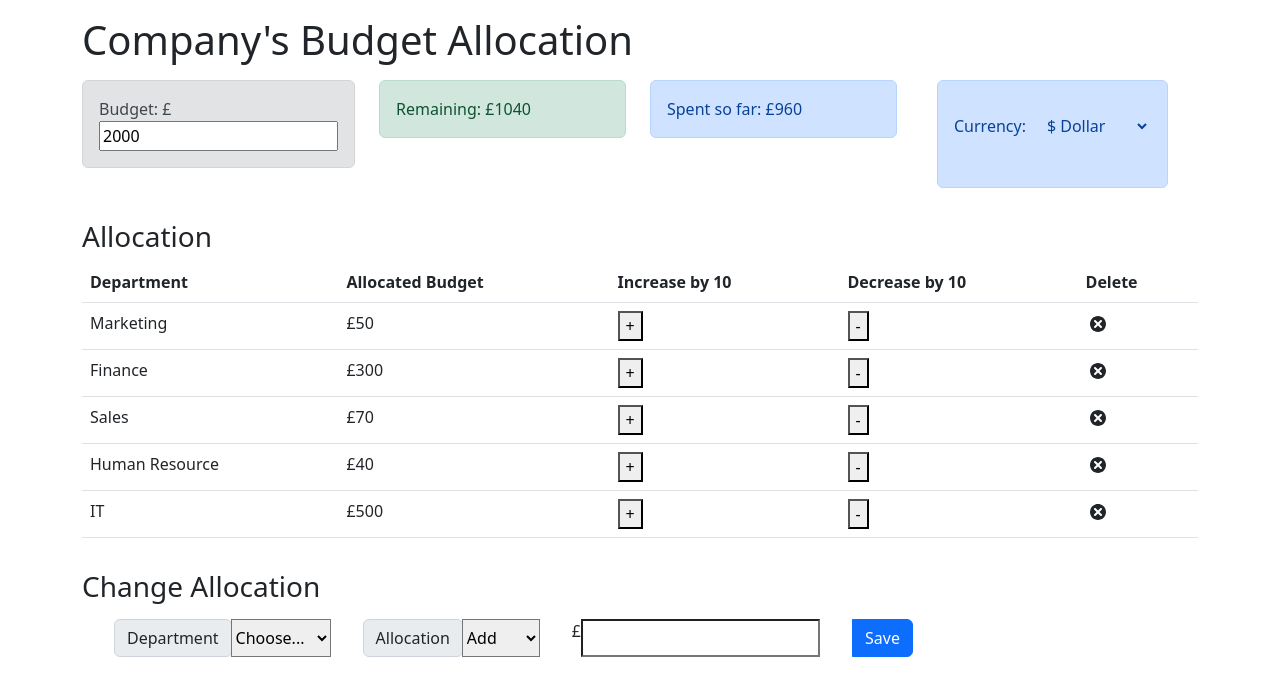
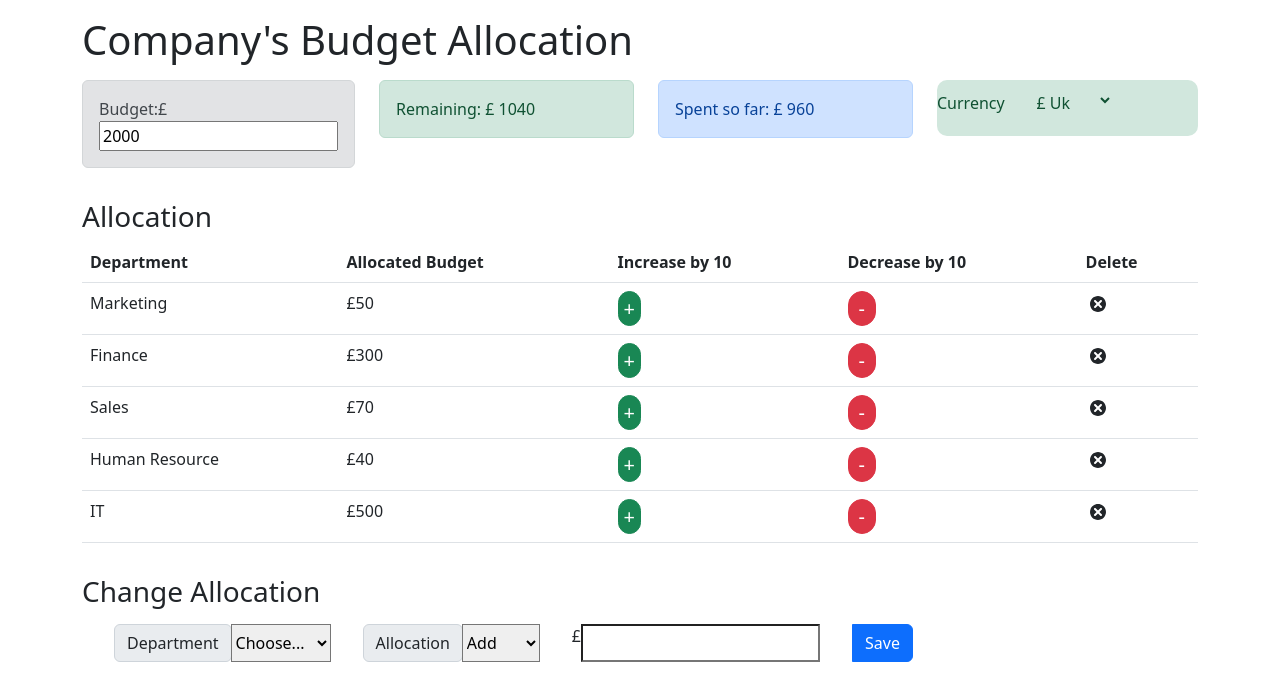
Before and after one commit to ibm-developer-skills-network/ejtos-react_budget_app, a React (Create React App) app: page / in a window 1280 px wide. Shown: the top 700 px of the page. Built offline with nearby package versions, Linux system fonts and the light colour scheme.

Commit message:
Final Project

```diff
--- a/src/App.css
+++ b/src/App.css
@@ -22,6 +22,7 @@
   justify-content: center;
   font-size: calc(10px + 2vmin);
   color: white;
+
 }
 
 .App-link {
--- a/src/App.js
+++ b/src/App.js
@@ -7,6 +7,7 @@ import AllocationForm from './components/AllocationForm';
 import Budget from './components/Budget';
 import Remaining from './components/Remaining';
 import ExpenseTotal from './components/ExpenseTotal';
+import Location from './components/Location';
 
 
 const App = () => {
@@ -24,18 +25,9 @@ const App = () => {
                         <div className='col-sm'>
                             <ExpenseTotal />
                         </div>
-                        <div className="col-sm-3" style={{ marginLeft: '1rem' }}>
-                    <label className='alert alert-primary' htmlFor="inputGroupSelect02">Currency:
-                        <select className='alert'>
-                                <option value="Dollar" name="Dollar">$ Dollar</option>
-                                <option value="Pound" name="Pound">£ Pound</option>
-                                <option value="Euro" name="Euro">€ Euro</option>
-                                <option value="Ruppee" name="Ruppee">₹ Ruppee</option>
-                        </select>
-                    </label>
-                  </div>
-
-
+                        <div className='col-sm-3'>
+                            <Location />
+                        </div>
                     </div>
                     <h3 className='mt-3'>Allocation</h3>
                     <div className='row'>
--- a/src/components/AllocationForm.js
+++ b/src/components/AllocationForm.js
@@ -3,7 +3,7 @@ import { AppContext } from '../context/AppContext';
 import ExpenseTotal from './ExpenseTotal';
 
 const AllocationForm = (props) => {
-    const { dispatch,remaining  } = useContext(AppContext);
+    const { dispatch, remaining, Location } = useContext(AppContext);
 
     const [name, setName] = useState('');
     const [cost, setCost] = useState('');
@@ -12,14 +12,14 @@ const AllocationForm = (props) => {
     const submitEvent = () => {
 
             if(cost > remaining) {
-                alert("The value cannot exceed remaining funds  £"+remaining);
+                alert("The value cannot exceed remaining funds",{Location} +remaining);
                 setCost("");
                 return;
             }
             //cost lowered below budget
             if (cost < ExpenseTotal) {
                 alert ("You cannot reduce value lower than spending");
-                setCost("");
+                setCost(cost);
                 return;
             }
         const expense = {
@@ -65,7 +65,7 @@ const AllocationForm = (props) => {
                 <option value="Reduce" name="Reduce">Reduce</option>
                   </select>
 
-                <span style={{marginLeft:'2rem'}}>£</span>
+                <span style={{marginLeft:'2rem'}}>{Location}</span>
                     <input
                         required='required'
                         type='number'
@@ -74,7 +74,6 @@ const AllocationForm = (props) => {
                         style={{ marginLeft: '0' , size: 10}}
                         onChange={(event) => setCost(event.target.value)}>
                     </input>
-
 
                     <button className="btn btn-primary" onClick={submitEvent} style={{ marginLeft: '2rem' }}>
                         Save
--- a/src/components/Budget.js
+++ b/src/components/Budget.js
@@ -3,25 +3,28 @@ import { AppContext } from '../context/AppContext';
 import ExpenseTotal from '../components/ExpenseTotal';
 
 const Budget = () => {
-    const { budget } = useContext(AppContext);
+    const { budget, setBudget, Location } = useContext(AppContext);
 
     return (
         <div className='alert alert-secondary'>
-            <span>Budget: £</span>
+            <span>Budget:{Location}</span>
                 <input
-                    contentEditable='true'
-                    type ='number'
-                    label='TextField'
-                    InputProps={{
-                        inputProps: {
+                        contentEditable='true'
+                        required='required'
+                        type='number'
+                        id='budget'
+                        value={budget}
+                        style={{ marginLeft: '0' , size: 10}}
+                        onChange={(event) => setBudget(event.target.value)}
+                        InputProps={{
+                            inputProps: {
                             max:20000, min:{ExpenseTotal}
                             }
-                        }}
-                    value= {budget}
-                    id='budget'
-                    style={{ marginLeft: '0' , size: 10}}
-                    onChange={(event) => Budget(event.target.value)}>
+                        }}>
                 </input>
+
+
+
 
         </div>
     );
--- a/src/components/ExpenseItem.js
+++ b/src/components/ExpenseItem.js
@@ -3,7 +3,7 @@ import { TiDelete } from 'react-icons/ti';
 import { AppContext } from '../context/AppContext';
 
 const ExpenseItem = (props) => {
-    const { dispatch } = useContext(AppContext);
+    const { dispatch, Location } = useContext(AppContext);
 
     const handleDeleteExpense = () => {
         dispatch({
@@ -32,7 +32,7 @@ const ExpenseItem = (props) => {
         };
 
         dispatch({
-            type: 'DELETE_EXPENSE',
+            type: 'RED_EXPENSE',
             payload: expense
         });
     }
@@ -40,9 +40,11 @@ const ExpenseItem = (props) => {
     return (
         <tr>
         <td>{props.name}</td>
-        <td>£{props.cost}</td>
-        <td><button onClick={event=> increaseAllocation(props.name)}>+</button></td>
-        <td><button onClick={event=> decreaseAllocation(props.name)}>-</button></td>
+        <td>{Location}{props.cost}</td>
+        <td><button type='button' onClick={(event)=> increaseAllocation(props.name)} className='btn btn-success btn-circle'
+                style={{borderRadius:'60px', padding:'2px 5px', fontSize:'20px', height:'35px',textAlign:'center'}}>+</button></td>
+        <td><button type='button' onClick={(event)=> decreaseAllocation(props.name)} className='btn btn-danger btn-circle '
+                style={{borderRadius:'60px', padding:'2px 10px', fontSize:'20px', height:'35px',textAlign:'center'}}>-</button></td>
         <td><TiDelete size='1.5em' onClick={handleDeleteExpense}></TiDelete></td>
         </tr>
     );
--- a/src/components/ExpenseTotal.js
+++ b/src/components/ExpenseTotal.js
@@ -1,13 +1,13 @@
 import React, { useContext } from 'react';
 import { AppContext } from '../context/AppContext';
 const ExpenseTotal = () => {
-    const { expenses } = useContext(AppContext);
+    const { expenses, Location } = useContext(AppContext);
     const totalExpenses = expenses.reduce((total, item) => {
         return (total += item.cost);
     }, 0);
     return (
         <div className='alert alert-primary'>
-            <span>Spent so far: £{totalExpenses}</span>
+            <span>Spent so far: {Location} {totalExpenses}</span>
         </div>
     );
 };
--- /dev/null
+++ b/src/components/Location.js
@@ -0,0 +1,27 @@
+import React, { useContext } from 'react';
+import { AppContext } from '../context/AppContext';
+
+const Location = () => {
+    const {dispatch } = useContext(AppContext);
+    const changeLocation = (val)=>{
+            dispatch({
+                type: 'CHG_CURRENCY',
+                payload: val,
+            })
+    }
+
+  return (
+    <div className='list-group-item-success'style={{borderRadius:'10px'}}> Currency{
+      <select name="Location" id="Location" className='alert' onChange={event=>changeLocation(event.target.value)}
+      style={{padding:'10px 10px', height:'40px',textAlign:'center',background:'light'}}>
+        <option value="£" className='list-group-item-success'>£ Uk</option>
+        <option value="$"  className='list-group-item-success'>$ Dollar</option>
+        <option value="₹"  className='list-group-item-success'>₹ India</option>
+        <option value="€"  className='list-group-item-success'>€ Europe</option>
+      </select>
+      }
+    </div>
+    );
+};
+
+export default Location;
--- a/src/components/Remaining.js
+++ b/src/components/Remaining.js
@@ -1,14 +1,15 @@
 import React, { useContext } from 'react';
 import { AppContext } from '../context/AppContext';
+
 const Remaining = () => {
-    const { expenses, budget } = useContext(AppContext);
+    const { expenses, budget, Location } = useContext(AppContext);
     const totalExpenses = expenses.reduce((total, item) => {
         return (total = total + item.cost);
     }, 0);
     const alertType = totalExpenses > budget ? 'alert-danger' : 'alert-success';
     return (
         <div className={`alert ${alertType}`}>
-            <span>Remaining: £{budget - totalExpenses}</span>
+            <span>Remaining: {Location} {budget - totalExpenses}</span>
         </div>
     );
 };
--- a/src/context/AppContext.js
+++ b/src/context/AppContext.js
@@ -66,7 +66,7 @@ export const AppReducer = (state, action) => {
             };
         case 'CHG_CURRENCY':
             action.type = "DONE";
-            state.currency = action.payload;
+            state.Location = action.payload;
             return {
                 ...state
             }
@@ -86,7 +86,7 @@ const initialState = {
         { id: "Human Resource", name: 'Human Resource', cost: 40 },
         { id: "IT", name: 'IT', cost: 500 },
     ],
-    currency: '£'
+    Location: '£'
 };
 
 // 2. Creates the context this is the thing our components import and use to get the state
@@ -113,7 +113,7 @@ export const AppProvider = (props) => {
                 budget: state.budget,
                 remaining: remaining,
                 dispatch,
-                currency: state.currency
+                Location: state.Location
             }}
         >
             {props.children}
```
